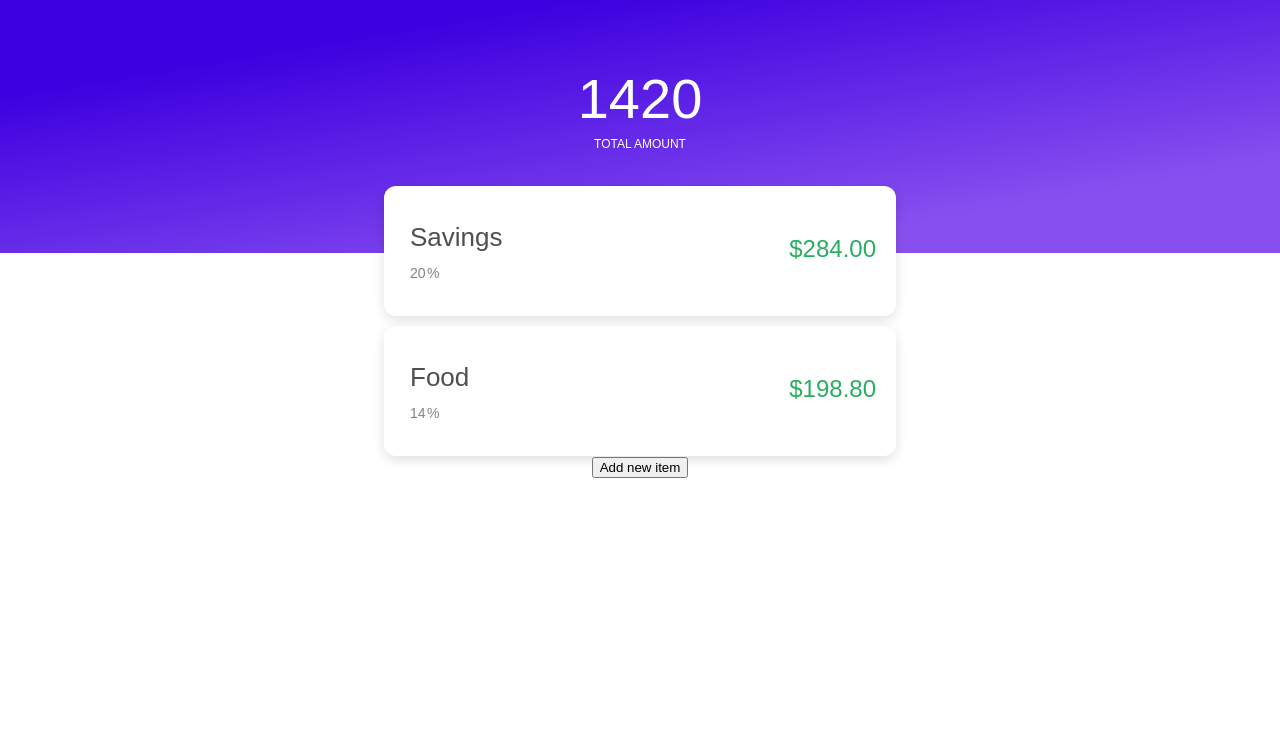
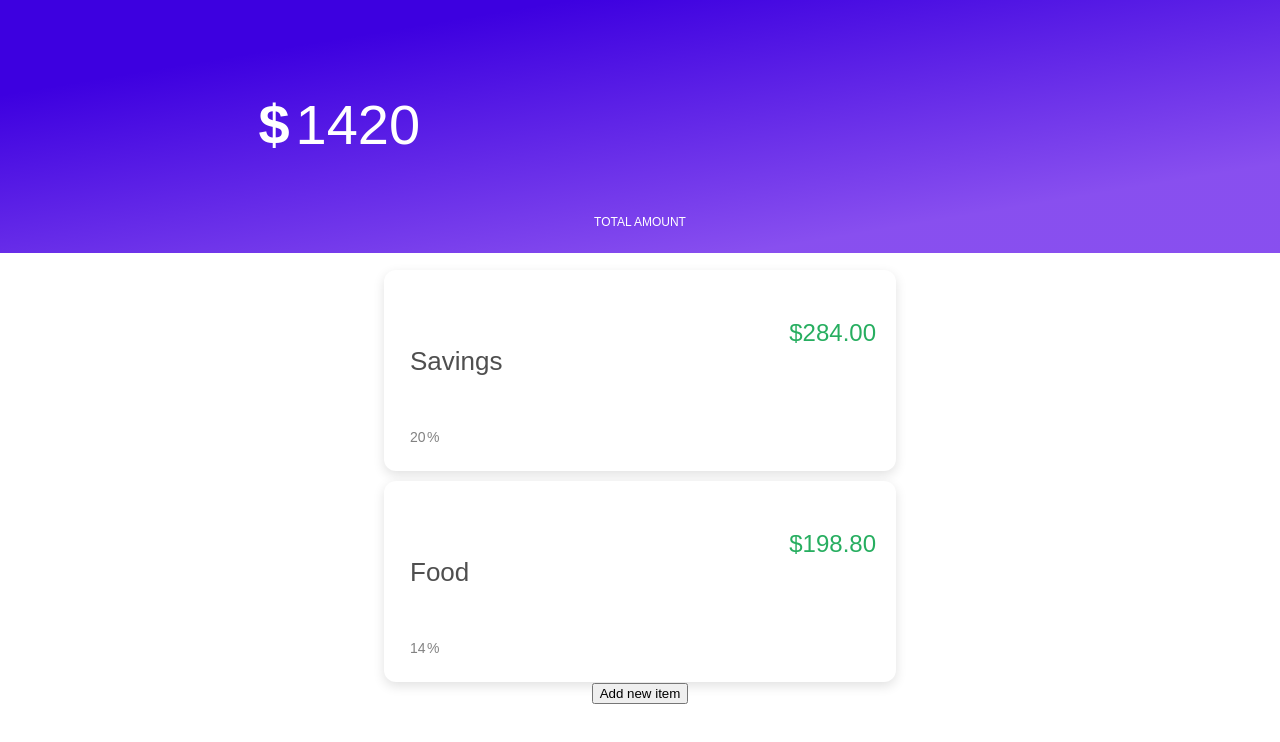
Before and after one commit to jacksonhvisuals/budget-calculator, a React (Create React App) app: page / in a window 1280 px wide. Shown: the top 742 px of the page. Built offline with nearby package versions, Linux system fonts and the light colour scheme.

Commit message:
:sparkles::construction: add proper  to the top input. Not centered (bug)

```diff
--- a/src/components/BudgetInput/BudgetInput.css
+++ b/src/components/BudgetInput/BudgetInput.css
@@ -2,11 +2,22 @@ input {
     min-width: 10px;
     padding: 6px;
     border: none;
-    font-size: 18px;
     font-family: sans-serif;
     background-color: transparent;
+    font-size: 56px;
+    margin-top: 40px;
+    color: #fff;
 }
-#budgetInputForm {
+
+.headerContainer {
+    margin-left: auto;
+    margin-right: auto;
+    text-align: center;
+    width:auto;
+    text-align: center;
+}
+
+.input-icon {
     width: auto;
     padding: 6px;
     border: none;
@@ -15,23 +26,17 @@ input {
     color: #fff;
     text-align: center;
 }
-#budgetInputForm:before {
-    content: "$";
-    font-size: 30px;
-}
-.headerContainer {
-    margin-left: auto;
-    margin-right: auto;
-    text-align: center;
-}
+
 input:focus {
     outline: none;
 }
+
 input[type=number]::-webkit-inner-spin-button,
 input[type=number]::-webkit-outer-spin-button {
   -webkit-appearance: none;
   margin: 0;
 }
+
 #inputsubtext {
     font-family: Prompt, sans-serif;
     font-style: normal;
--- a/src/components/BudgetInput/BudgetInput.js
+++ b/src/components/BudgetInput/BudgetInput.js
@@ -24,11 +24,23 @@ class BudgetInput extends Component {
 
     render() {
         return(
-            <div><div className="headerContainer">
-                <input type="number" id="budgetInputForm" placeholder="Total amount..." value={this.state.inputValue} onChange={this.updateInputValue} onBlur={this.updateStateValue} />
+            <div>
+                <div className="headerContainer">
+                    <div class="input-icon">
+                        <b>$</b>
+                        <input
+                            type="number"
+                            id="budgetInputForm"
+                            placeholder="Total amount..."
+                            value={this.state.inputValue}
+                            onChange={this.updateInputValue}
+                            onBlur={this.updateStateValue} />
+                            <div class="input-icon">
+                    </div>
                 <div id="inputsubtext">TOTAL AMOUNT</div>
                 </div>
-            </div>
+                </div>
+                </div>
         );
     }
 
```
